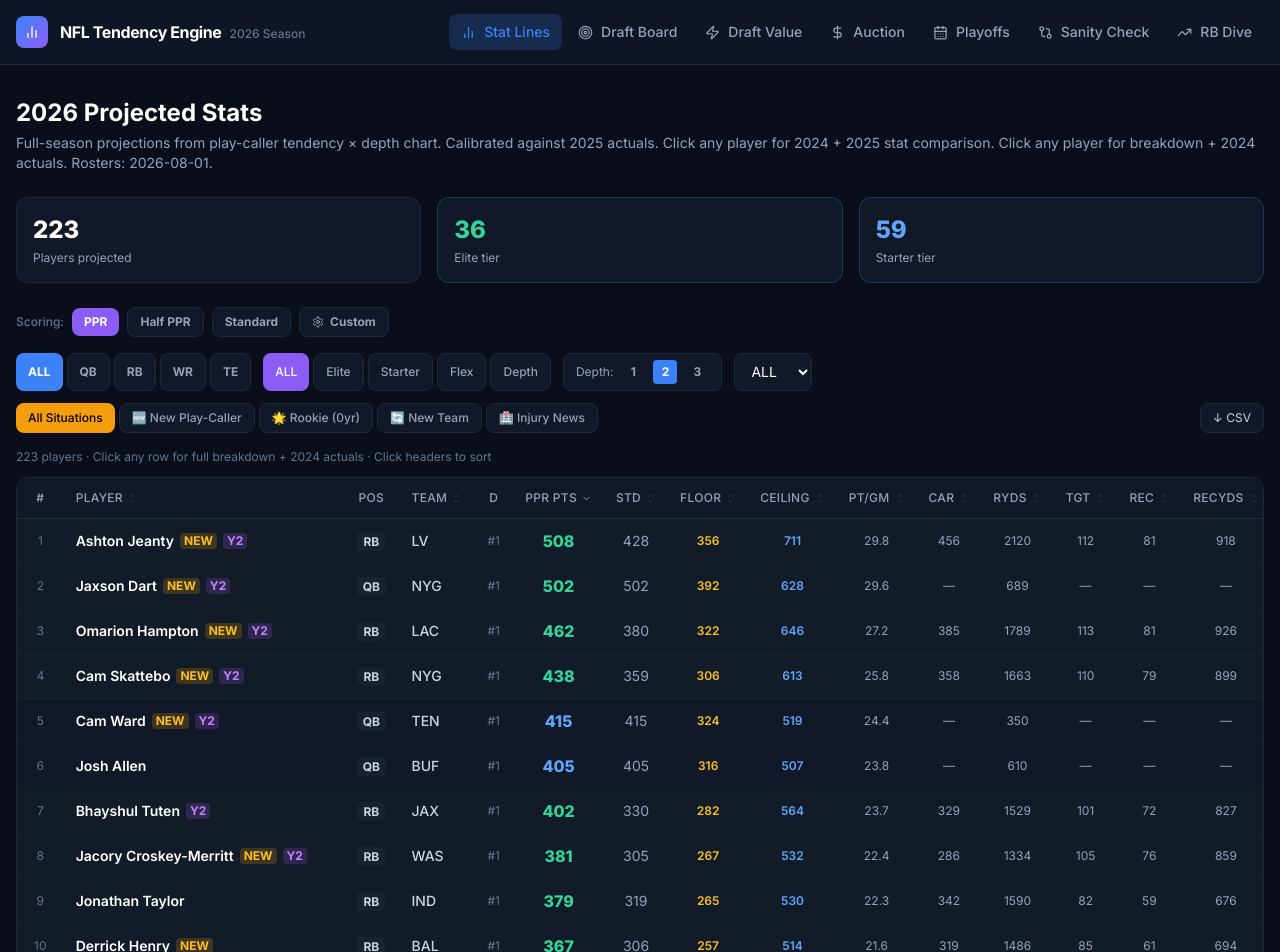
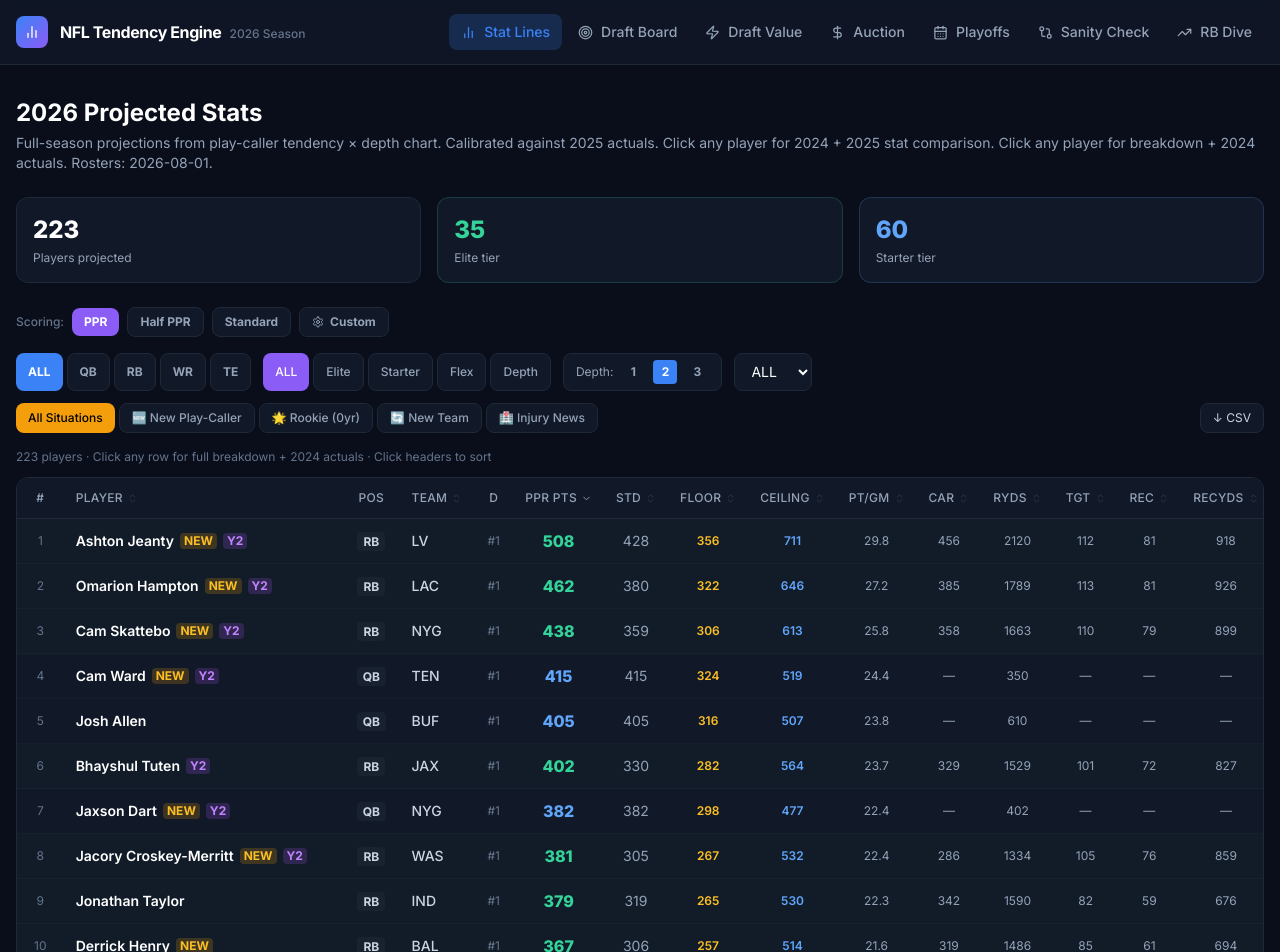
Before and after one commit to Dezar/NFL-Tendencies, a React (Vite) app: page / in a window 1280 px wide. Shown: the top 952 px of the page. Built offline with nearby package versions, Linux system fonts and the light colour scheme.

Commit message:
Fix Dart projection: rush profile 510→350yds/9.5→5.5td, Y2 mult 1.35→1.15

```diff
--- a/src/data/experience.json
+++ b/src/data/experience.json
@@ -14,7 +14,7 @@
     "Gunnar Helm": 1.18,
     "Harold Fannin Jr.": 1.22,
     "Cam Ward": 1.25,
-    "Jaxson Dart": 1.35,
+    "Jaxson Dart": 1.15,
     "Shedeur Sanders": 1.2,
     "Tyler Shough": 1.15
   },
--- a/src/engine/scoring.js
+++ b/src/engine/scoring.js
@@ -19,7 +19,7 @@ const QB_RUSH = {
   'Bo Nix':          { rushYds: 375, rushTds: 5.5  },  // DEN
   'Lamar Jackson':   { rushYds: 350, rushTds: 4.5  },  // BAL (injury-reduced 2025)
   'Sam Darnold':     { rushYds: 280, rushTds: 3.0  },  // SEA
-  'Jaxson Dart':     { rushYds: 510, rushTds: 9.5  },  // NYG mobile
+  'Jaxson Dart':     { rushYds: 350, rushTds: 5.5  },  // NYG mobile - recalibrated
   'Drake Maye':      { rushYds: 475, rushTds: 4.5  },  // NE
   'Baker Mayfield':  { rushYds: 440, rushTds: 5.5  },  // TB
   'Trevor Lawrence': { rushYds: 375, rushTds: 9.5  },  // JAX
@@ -63,7 +63,7 @@ export const PROJECTION = {
 const EXPERIENCE_MULT = {
   // 2nd year players (were rookies in 2025) - year-2 leap
   'Ashton Jeanty':          1.35,
-  'Jaxson Dart':            1.35,
+  'Jaxson Dart':            1.15,  // QB Y2 leap less dramatic than RB
   'Omarion Hampton':        1.30,
   'Tetairoa McMillan':      1.28,
   'Tyler Warren':           1.28,
```
